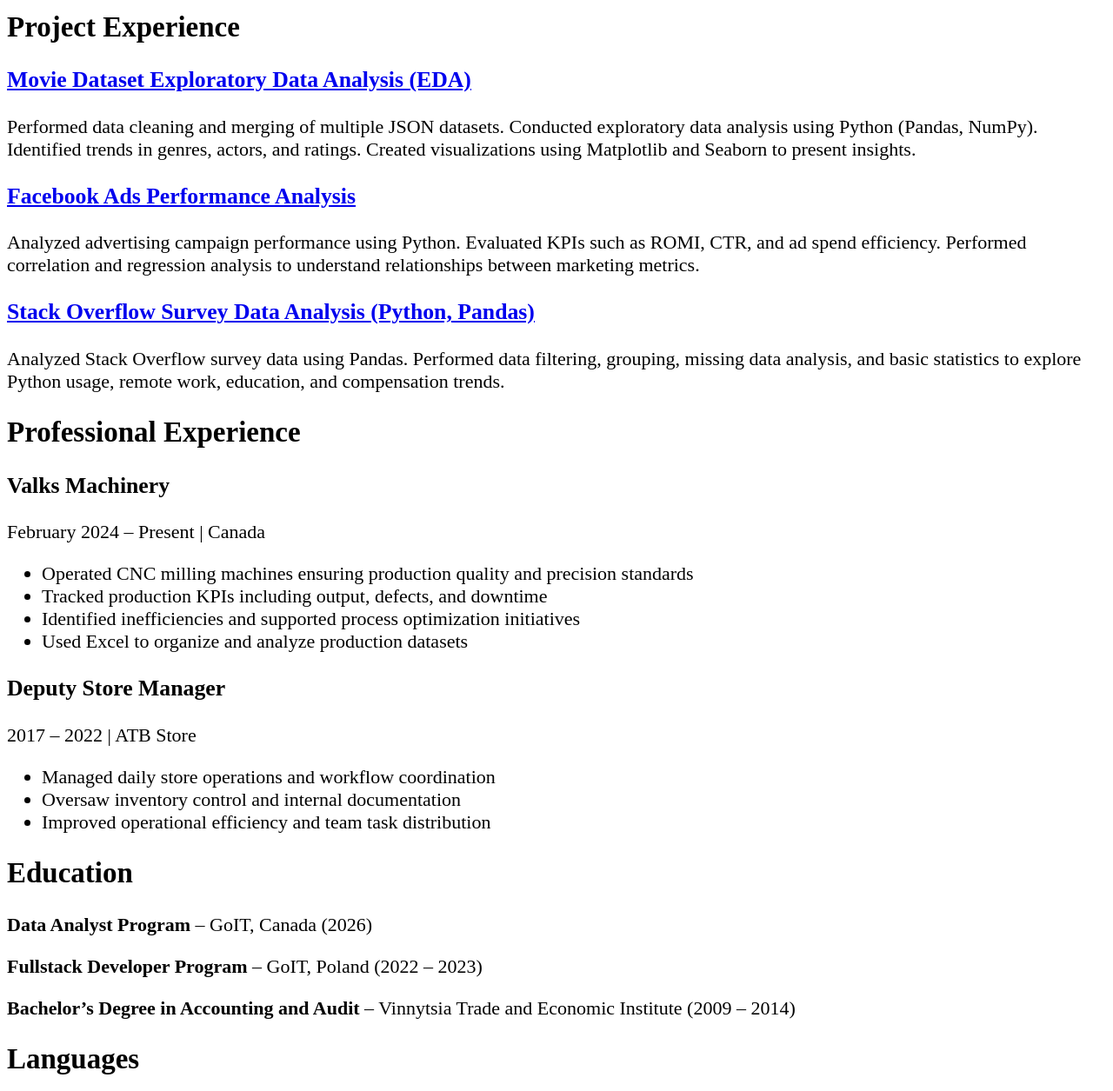
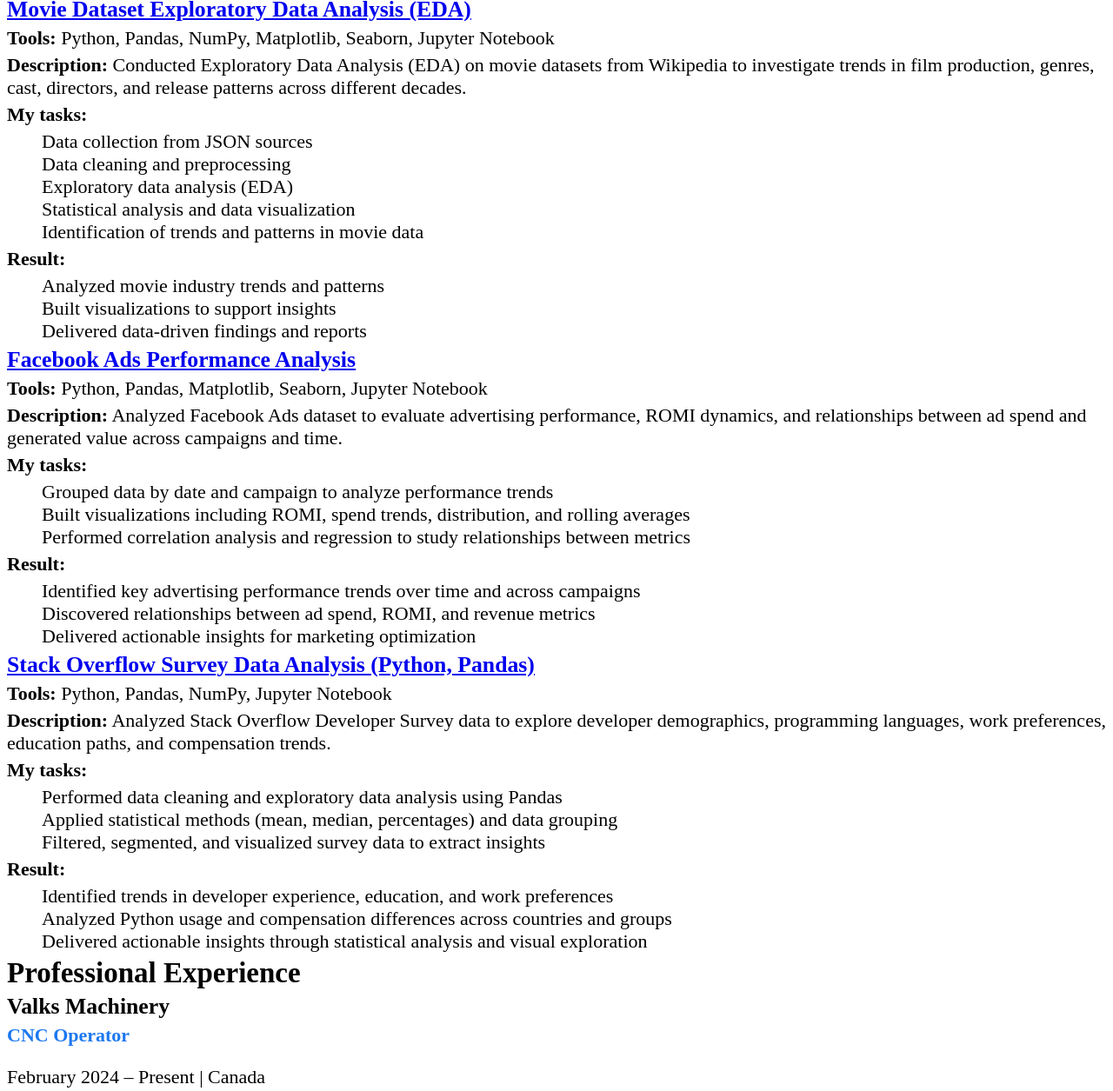
Before and after one commit to Valerii219/Resume-3, a website: page index.html in a window 1280 px wide. Shown: the part 1096-2351 px from the top of the page at 87% size. Drawn offline with Linux system fonts and the light colour scheme.

Commit message:
new styles

```diff
--- a/index.html
+++ b/index.html
@@ -14,7 +14,7 @@
 <!-- HEADER -->
 <section>
   <h1>Valerii Arlamovskyi</h1>
-  <h2>Junior Data Analyst</h2>
+  <h2 class="posada">Junior Data Analyst</h2>
 
   <p>
     Toronto, ON Canada| Phone: +1 647 673 2709 | Email: valera.arl96@gmail.com |
@@ -59,6 +59,7 @@
     <li>NumPy</li>
     <li>Matplotlib</li>
     <li>Tableau</li>
+    <li>PyCharm</li>
     <li>Seaborn</li>
     <li>Power BI</li>
     <li>Looker Studio</li>
@@ -73,26 +74,68 @@
 
   <article>
     <h3> <a href="https://colab.research.google.com/drive/1EvK4ixDb8DEXGKdecZQTSqr6w67BNQVA?usp=drive_link" class="nameA" target="_blank">Movie Dataset Exploratory Data Analysis (EDA)</a></h3>
-    <p>
-      Performed data cleaning and merging of multiple JSON datasets. Conducted exploratory data analysis using Python (Pandas, NumPy).
-      Identified trends in genres, actors, and ratings. Created visualizations using Matplotlib and Seaborn to present insights.
-    </p>
+    <p class = "paragraf_without">
+      <b>Tools:</b>  Python, Pandas, NumPy, Matplotlib, Seaborn, Jupyter Notebook</p>
+
+      <p class = "paragraf_without"> <b>Description:</b> Conducted Exploratory Data Analysis (EDA) on movie datasets from Wikipedia to investigate trends in film production, genres, cast, directors, and release patterns across different decades.
+      </p>
+      <p class = "paragraf_without"><b>My tasks:</b></p>
+        <ul class = "paragraf_without">
+          <li class ="new">
+            Data collection from JSON sources</li>
+            <li class ="new">Data cleaning and preprocessing</li>
+            <li class ="new">  Exploratory data analysis (EDA)
+            </li>
+            <li class ="new">  Statistical analysis and data visualization
+            </li>
+            <li class ="new">  Identification of trends and patterns in movie data
+            </li>
+        </ul>
+      <p class = "paragraf_without"><b>Result:</b></p>
+        <ul class = "paragraf_without">
+          <li class ="new">Analyzed movie industry trends and patterns</li>
+        <li class ="new"> Built visualizations to support insights</li>
+        <li class ="new">Delivered data-driven findings and reports</li>
+        </ul>
   </article>
-
   <article>
     <h3><a href="https://colab.research.google.com/drive/15JNZGGvko0szrArcLB_9lOMRVFTnS1TA?usp=sharing" class="nameA" target="_blank">Facebook Ads Performance Analysis</a></h3>
-    <p>
-      Analyzed advertising campaign performance using Python. Evaluated KPIs such as ROMI, CTR, and ad spend efficiency.
-      Performed correlation and regression analysis to understand relationships between marketing metrics.
-    </p>
+    <p class = "paragraf_without">
+      <b>Tools:</b>  Python, Pandas, Matplotlib, Seaborn, Jupyter Notebook</p>
+      <p class = "paragraf_without"> <b>Description:</b> Analyzed Facebook Ads dataset to evaluate advertising performance, ROMI dynamics, and relationships between ad spend and generated value across campaigns and time.</p>
+      <p class = "paragraf_without"><b>My tasks:</b></p>
+        <ul class = "paragraf_without">
+          <li class ="new">
+            Grouped data by date and campaign to analyze performance trends</li>
+            <li class ="new">Built visualizations including ROMI, spend trends, distribution, and rolling averages</li>
+            <li class ="new">  Performed correlation analysis and regression to study relationships between metrics</li>
+        </ul>
+      <p class = "paragraf_without"><b>Result:</b></p>
+        <ul class = "paragraf_without">
+          <li class ="new">Identified key advertising performance trends over time and across campaigns</li>
+        <li class ="new"> Discovered relationships between ad spend, ROMI, and revenue metrics</li>
+        <li class ="new">Delivered actionable insights for marketing optimization</li>
+        </ul>
   </article>
-
   <article>
     <h3><a href="https://colab.research.google.com/drive/1jBFsiw_ROqv9f9Pw0oZeINInldWJUN7q" class="nameA" target="_blank">Stack Overflow Survey Data Analysis (Python, Pandas)</a></h3>
-    <p>
-      Analyzed Stack Overflow survey data using Pandas.
-      Performed data filtering, grouping, missing data analysis, and basic statistics to explore Python usage, remote work, education, and compensation trends.
-    </p>
+    <p class = "paragraf_without">
+      <b>Tools:</b>  Python, Pandas, NumPy, Jupyter Notebook</p>
+      <p class = "paragraf_without"> <b>Description:</b> Analyzed Stack Overflow Developer Survey data to explore developer demographics, programming languages, work preferences, education paths, and compensation trends.</p>
+      <p class = "paragraf_without"><b>My tasks:</b></p>
+        <ul class = "paragraf_without">
+          <li class ="new">
+            Performed data cleaning and exploratory data analysis using Pandas</li>
+            <li class ="new">Applied statistical methods (mean, median, percentages) and data grouping</li>
+            <li class ="new">  Filtered, segmented, and visualized survey data to extract insights
+            </li class ="new">
+        </ul>
+      <p class = "paragraf_without"><b>Result:</b></p>
+        <ul class = "paragraf_without">
+          <li class ="new"> Identified trends in developer experience, education, and work preferences</li>
+        <li class ="new"> Analyzed Python usage and compensation differences across countries and groups</li>
+        <li class ="new">Delivered actionable insights through statistical analysis and visual exploration</li>
+        </ul>
   </article>
 </section>
 
@@ -101,6 +144,7 @@
   <h2>Professional Experience</h2>
 
   <h3>Valks Machinery</h3>
+  <h4 class="posada">CNC Operator</h4>
   <p>February 2024 – Present | Canada</p>
   <ul>
     <li>Operated CNC milling machines ensuring production quality and precision standards</li>
@@ -110,6 +154,7 @@
   </ul>
 
   <h3>Deputy Store Manager</h3>
+  <h4 class="posada">Assistant Store Manager</h4>
   <p>2017 – 2022 | ATB Store</p>
   <ul>
     <li>Managed daily store operations and workflow coordination</li>
@@ -123,15 +168,15 @@
   <h2>Education</h2>
 
   <p>
-    <strong>Data Analyst Program</strong> – GoIT, Canada (2026)
+    <strong class="posada">Data Analyst Program</strong> – GoIT, Canada (2026)
   </p>
 
   <p>
-    <strong>Fullstack Developer Program</strong> – GoIT, Poland (2022 – 2023)
+    <strong class="posada">Fullstack Developer Program</strong> – GoIT, Poland (2022 – 2023)
   </p>
 
   <p>
-    <strong>Bachelor’s Degree in Accounting and Audit</strong> – Vinnytsia Trade and Economic Institute (2009 – 2014)
+    <strong class="posada">Bachelor’s Degree in Accounting and Audit</strong> – Vinnytsia Trade and Economic Institute (2009 – 2014)
   </p>
 </section>
 <!-- Languages -->
--- a/styles/styles.css
+++ b/styles/styles.css
@@ -50,3 +50,16 @@
 .soft_skills_text {
   font-size: 0.95rem;
 }
+.new{
+  list-style: none;
+}
+.paragraf_without{
+  margin-top: 5px;
+  margin-bottom: 5px;
+}
+h4, h3, h2, h1{
+  margin: 5px 0 5px 0 ;
+}
+.posada{
+  color: rgb(28, 120, 240)
+}
```
Also changed, not shown: package.json (added, +7 -0 lines), 1 other file.
